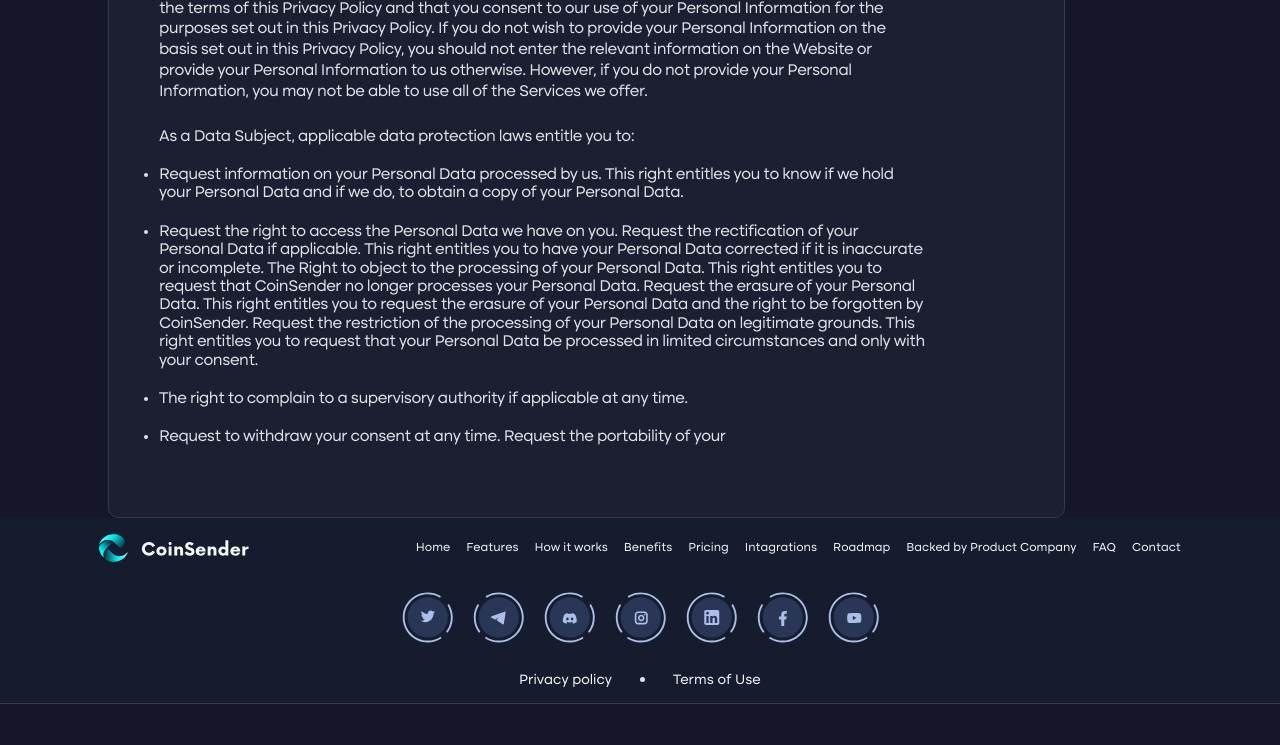
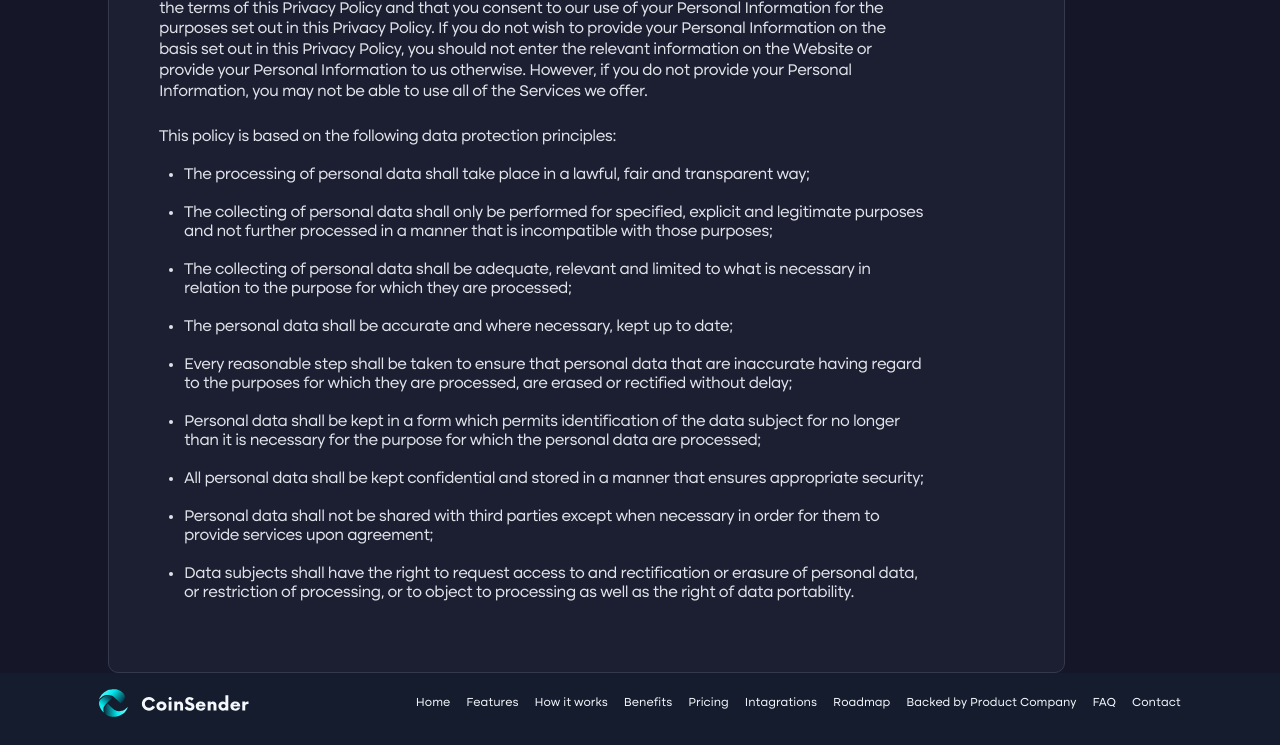
Before and after one commit to Marko193/CoinSender-Landing, a Next.js app: page /privacy_policy in a window 1280 px wide. Shown: the part 600-1345 px from the top of the page. Before the commit the page ends 1304 px from the top, so only its background shows below. Built offline with nearby package versions, Linux system fonts and the light colour scheme.

Commit message:
feat: made first privacy_policy block

```diff
--- a/src/pages/privacy_policy/index.jsx
+++ b/src/pages/privacy_policy/index.jsx
@@ -43,29 +43,45 @@ export default function PrivacyPolicy() {
                     </div>
                     <div className={styles.list_block_wrapper}>
                         <div className={styles.list_title}>
-                            As a Data Subject, applicable data protection laws entitle you to:
+                            This policy is based on the following data protection principles:
                         </div>
                         <ul className={styles.list_content}>
-                            <li>
-                                Request information on your Personal Data processed by us. This right entitles you to
-                                know if we hold your Personal Data and if we do, to obtain a copy of your Personal Data.
+                            <li>The processing of personal data shall take place in a lawful, fair and transparent
+                                way;
                             </li>
-                            <li>
-                                Request the right to access the Personal Data we have on you. Request the rectification
-                                of your Personal Data if applicable. This right entitles you to have your Personal Data
-                                corrected if it is inaccurate or incomplete. The Right to object to the processing of
-                                your Personal Data. This right entitles you to request that CoinSender no longer
-                                processes your Personal Data. Request the erasure of your Personal Data. This right
-                                entitles you to request the erasure of your Personal Data and the right to be forgotten
-                                by CoinSender. Request the restriction of the processing of your Personal Data on
-                                legitimate grounds. This right entitles you to request that your Personal Data be
-                                processed in limited circumstances and only with your consent.
+
+                            <li>The collecting of personal data shall only be performed for specified, explicit and
+                                legitimate purposes and not further processed in a manner that is incompatible with
+                                those purposes;
                             </li>
-                            <li>
-                                The right to complain to a supervisory authority if applicable at any time.
+
+                            <li>The collecting of personal data shall be adequate, relevant and limited to what is
+                                necessary in relation to the purpose for which they are processed;
                             </li>
-                            <li>
-                                Request to withdraw your consent at any time. Request the portability of your
+
+                            <li>The personal data shall be accurate and where necessary, kept up to date;</li>
+
+                            <li>Every reasonable step shall be taken to ensure that personal data that are inaccurate
+                                having regard to the purposes for which they are processed, are erased or rectified
+                                without delay;
+                            </li>
+
+                            <li>Personal data shall be kept in a form which permits identification of the data subject
+                                for no longer than it is necessary for the purpose for which the personal data are
+                                processed;
+                            </li>
+
+                            <li> All personal data shall be kept confidential and stored in a manner that ensures
+                                appropriate security;
+                            </li>
+
+                            <li>Personal data shall not be shared with third parties except when necessary in order for
+                                them to provide services upon agreement;
+                            </li>
+
+                            <li> Data subjects shall have the right to request access to and rectification or erasure of
+                                personal data, or restriction of processing, or to object to processing as well as the
+                                right of data portability.
                             </li>
                         </ul>
                     </div>
--- a/src/pages/privacy_policy/privacy_policy.module.scss
+++ b/src/pages/privacy_policy/privacy_policy.module.scss
@@ -101,12 +101,17 @@
 }
 
 .list_content {
-  ul, li {
+  margin-left: 25px;
+
+  li {
     list-style: initial;
   }
+
+
   li {
     margin-bottom: 20px;
   }
+
   //li {
   //  list-style-type: circle;
   //}
```
